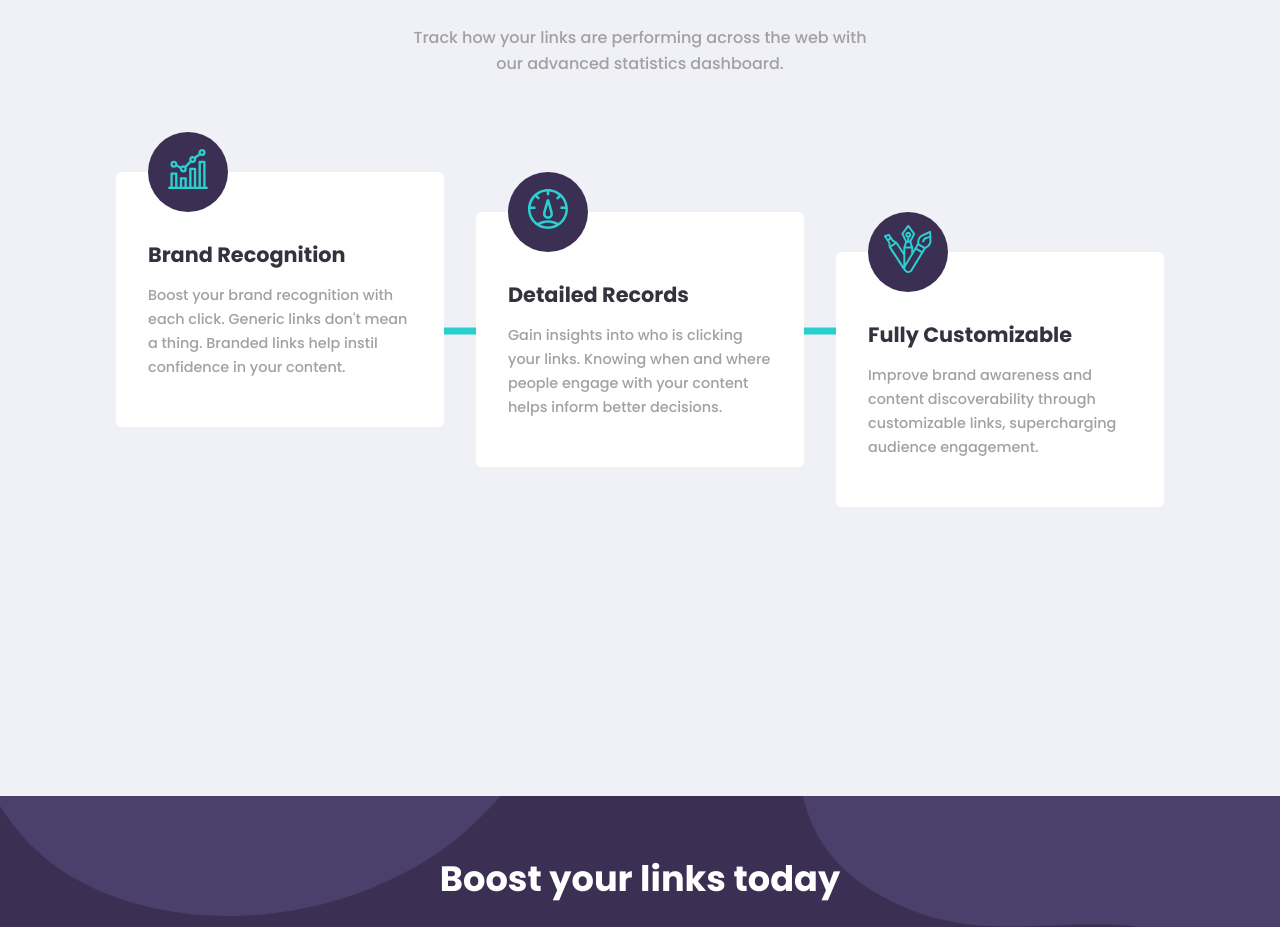
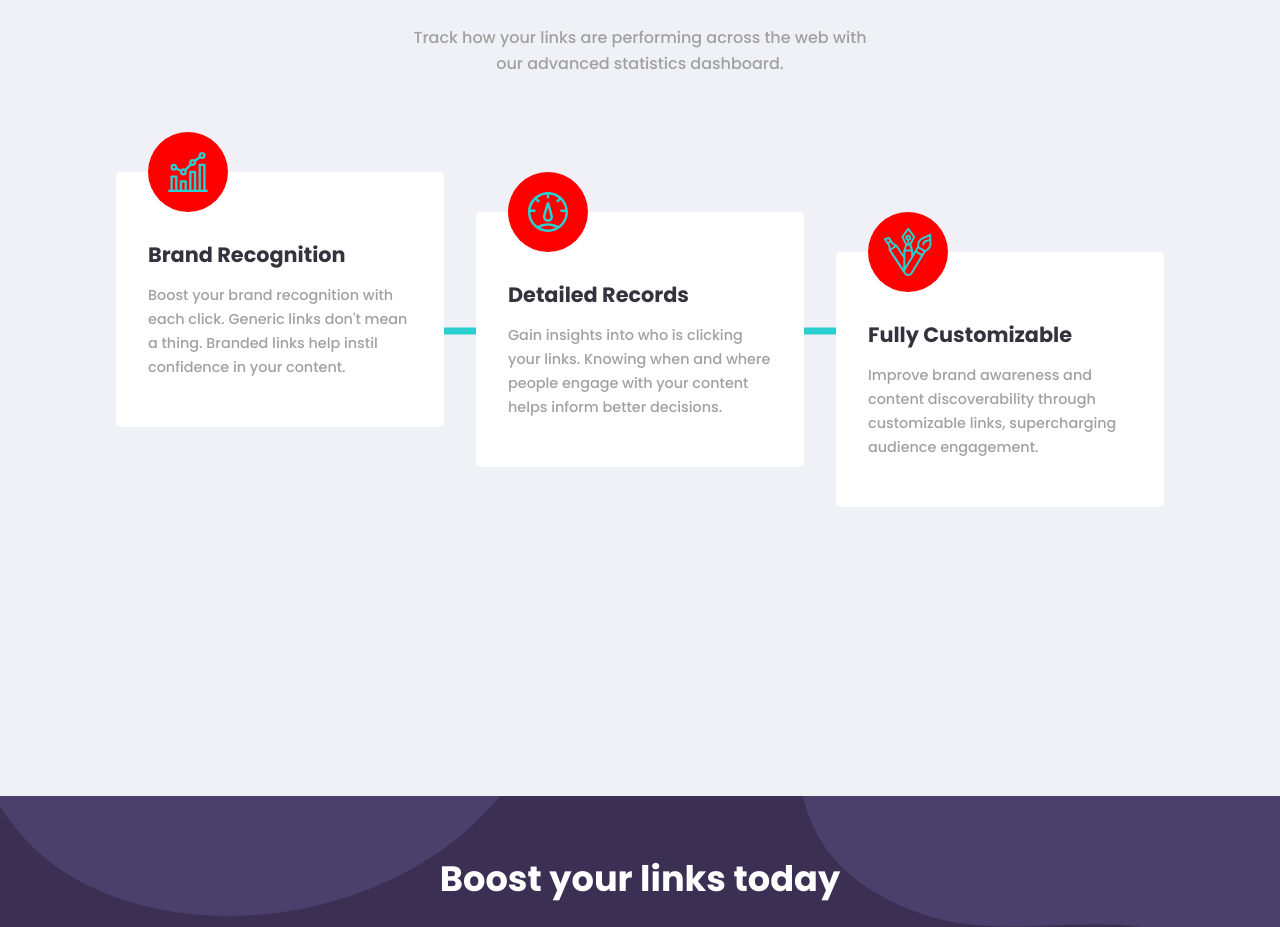
Before and after one commit to julfinch/shorten-api, a React (Vite) app: page / in a window 1280 px wide. Shown: the part 1140-2067 px from the top of the page. Built offline with nearby package versions, Linux system fonts and the light colour scheme.

Commit message:
v0.23 card icons

```diff
--- a/src/components/advanced/Advanced.jsx
+++ b/src/components/advanced/Advanced.jsx
@@ -1,5 +1,8 @@
 import AdvancedStyles from "./AdvancedStyles.css";
 import Shortener from "../shortener/Shortener";
+import brand from "../../assets/icon-brand-recognition.svg";
+import details from "../../assets/icon-detailed-records.svg";
+import fully from "../../assets/icon-fully-customizable.svg";
 
 const Advanced = () => {
   return (
@@ -19,6 +22,9 @@ const Advanced = () => {
               </div>
               <div className="card-container">
                 <div className="cards">
+                  <div className="cards-icon">
+                    <img src={brand} alt="brand" />
+                  </div>
                   <h3>Brand Recognition</h3>
                   <p>
                     Boost your brand recognition with each click. Generic links
@@ -27,6 +33,9 @@ const Advanced = () => {
                   </p>
                 </div>
                 <div className="cards">
+                  <div className="cards-icon">
+                    <img src={details} alt="details" />
+                  </div>
                   <h3>Detailed Records</h3>
                   <p>
                     Gain insights into who is clicking your links. Knowing when
@@ -35,6 +44,9 @@ const Advanced = () => {
                   </p>
                 </div>
                 <div className="cards">
+                  <div className="cards-icon">
+                    <img src={fully} alt="fully" />
+                  </div>
                   <h3>Fully Customizable</h3>
                   <p>
                     Improve brand awareness and content discoverability through
--- a/src/components/advanced/AdvancedStyles.css
+++ b/src/components/advanced/AdvancedStyles.css
@@ -60,25 +60,17 @@
   position: relative;
   margin-top: calc(var(--indent) * 2.5rem);
 }
-.cards::before {
+.cards-icon {
+  position: absolute;
+  width: 5rem;
+  height: 5rem;
+  background-color: red;
+  top: 0;
   display: flex;
   justify-content: center;
   align-items: center;
-  width: 5rem;
-  height: 5rem;
   border-radius: 50%;
-  background-color: var(--color-violet);
-  position: absolute;
   top: -2.5rem;
-}
-.cards:nth-child(1):before {
-  content: url(../../assets/icon-brand-recognition.svg);
-}
-.cards:nth-child(2):before {
-  content: url(../../assets/icon-detailed-records.svg);
-}
-.cards:nth-child(3):before {
-  content: url("../../assets/icon-fully-customizable.svg");
 }
 .cards p {
   margin-top: 1rem;
```
